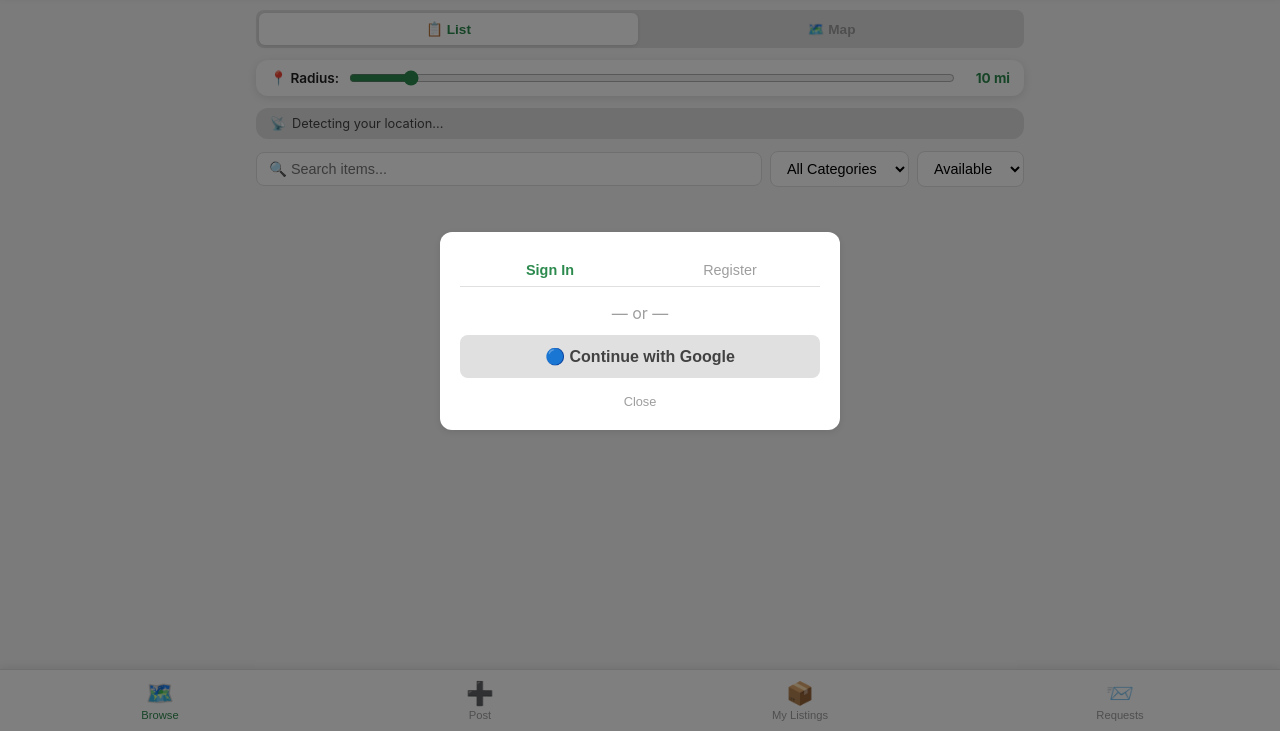
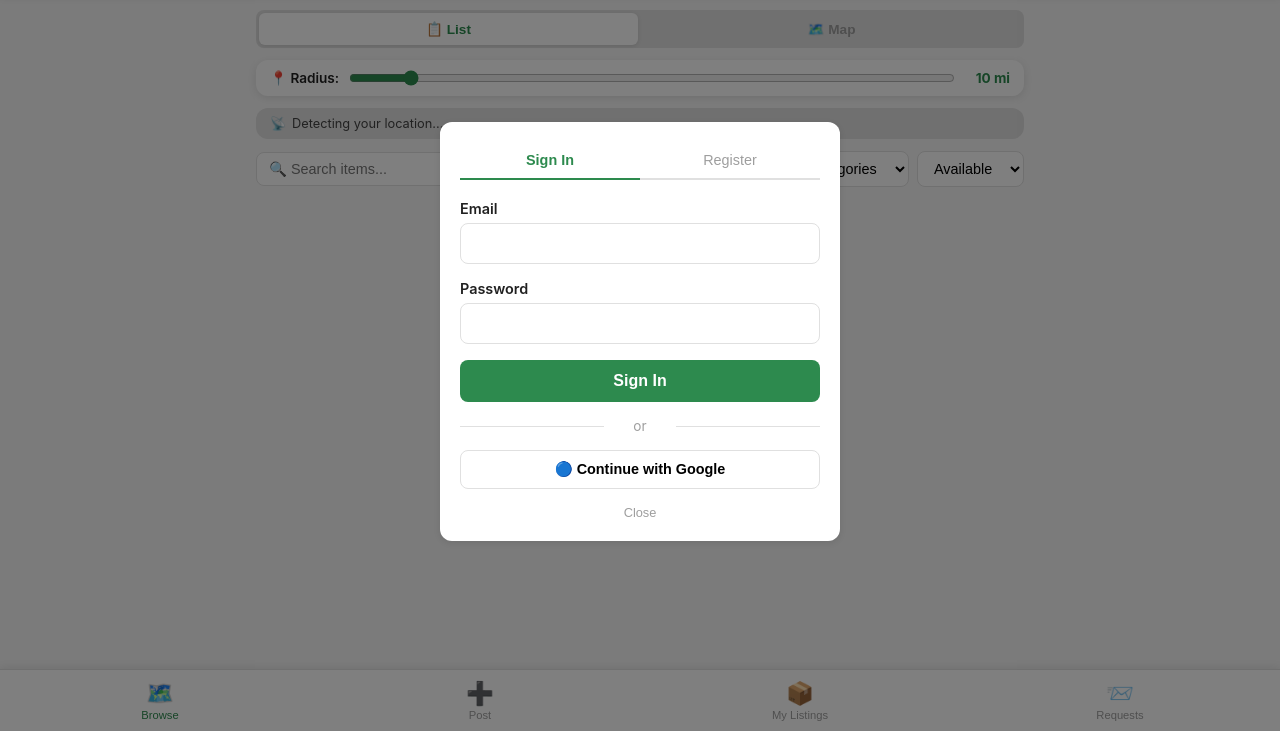
Before and after one commit to gandzekas/geogive, a website: page index.html in a window 1280 px wide. Both pictures are taken after a click on the button "Sign In". Shown: the part 69-800 px from the top of the page. Drawn offline with nearby package versions, Linux system fonts and the light colour scheme.

Commit message:
fix: auth form visibility + Google OAuth improvements
- Fix auth forms hidden by CSS (.auth-form {display:none}) — forms now use
  active class pattern matching CSS .auth-form.active {display:block}
- Add 'active' class to login form in HTML, remove inline display:none from
  register form
- Update switchAuthTab() to use classList.toggle('active') instead of
  inline style.display manipulation
- Add auth-tabs class to tab wrapper, divider class to 'or' separator
- Change Google button to use btn-google class (matches existing CSS)
- Improve Google OAuth error handling — show toast instead of authError
  (modal already closed at that point)
- Add access_type=offline and prompt=consent to Google OAuth params

```diff
--- a/index.html
+++ b/index.html
@@ -110,14 +110,14 @@
 <!-- Auth Modal -->
 <div class="modal-overlay" id="authModalOverlay" style="display:none">
   <div class="form-card" style="max-width:400px;width:100%">
-    <div style="display:flex;border-bottom:1px solid var(--gray-200);margin-bottom:16px">
-      <button class="auth-tab active" style="flex:1;padding:10px;background:none;border:none;font-weight:600" data-tab="login" onclick="switchAuthTab('login')">Sign In</button>
-      <button class="auth-tab" style="flex:1;padding:10px;background:none;border:none;color:var(--gray-400)" data-tab="register" onclick="switchAuthTab('register')">Register</button>
+    <div class="auth-tabs">
+      <button class="auth-tab active" data-tab="login" onclick="switchAuthTab('login')">Sign In</button>
+      <button class="auth-tab" data-tab="register" onclick="switchAuthTab('register')">Register</button>
     </div>
-    <form class="auth-form" id="loginForm" onsubmit="handleEmailAuth(event)"><div class="form-group"><label>Email</label><input type="email" id="loginEmail" required></div><div class="form-group"><label>Password</label><input type="password" id="loginPassword" required></div><div id="authError" style="color:red;font-size:0.85rem;margin-bottom:8px;display:none"></div><button type="submit" class="btn btn-primary btn-full">Sign In</button></form>
-    <form class="auth-form" id="registerForm" style="display:none" onsubmit="handleEmailAuth(event)"><div class="form-group"><label>Email</label><input type="email" id="registerEmail" required></div><div class="form-group"><label>Password</label><input type="password" id="registerPassword" required minlength="6"></div><div id="authErrorReg" style="color:red;font-size:0.85rem;margin-bottom:8px;display:none"></div><div id="authSuccessReg" style="color:var(--green);font-size:0.85rem;margin-bottom:8px;display:none"></div><button type="submit" class="btn btn-primary btn-full">Register</button></form>
-    <div style="text-align:center;margin:12px 0;color:var(--gray-400)">— or —</div>
-    <button class="btn btn-secondary btn-full" onclick="handleGoogleAuth()">🔵 Continue with Google</button>
+    <form class="auth-form active" id="loginForm" onsubmit="handleEmailAuth(event)"><div class="form-group"><label>Email</label><input type="email" id="loginEmail" required></div><div class="form-group"><label>Password</label><input type="password" id="loginPassword" required></div><div id="authError" style="color:red;font-size:0.85rem;margin-bottom:8px;display:none"></div><button type="submit" class="btn btn-primary btn-full">Sign In</button></form>
+    <form class="auth-form" id="registerForm" onsubmit="handleEmailAuth(event)"><div class="form-group"><label>Email</label><input type="email" id="registerEmail" required></div><div class="form-group"><label>Password</label><input type="password" id="registerPassword" required minlength="6"></div><div id="authErrorReg" style="color:red;font-size:0.85rem;margin-bottom:8px;display:none"></div><div id="authSuccessReg" style="color:var(--green);font-size:0.85rem;margin-bottom:8px;display:none"></div><button type="submit" class="btn btn-primary btn-full">Register</button></form>
+    <div class="divider">or</div>
+    <button class="btn btn-google btn-full" onclick="handleGoogleAuth()">🔵 Continue with Google</button>
     <div style="text-align:center;margin-top:12px"><button style="background:none;border:none;color:var(--gray-400);font-size:0.8rem;cursor:pointer" onclick="closeModal('authModalOverlay')">Close</button></div>
   </div>
 </div>
--- a/js/auth.js
+++ b/js/auth.js
@@ -118,8 +118,14 @@ function switchAuthTab(tab) {
 
   var loginForm = document.getElementById('loginForm');
   var registerForm = document.getElementById('registerForm');
-  if (loginForm) loginForm.style.display = (tab === 'login') ? '' : 'none';
-  if (registerForm) registerForm.style.display = (tab === 'register') ? '' : 'none';
+  if (loginForm) {
+    loginForm.style.display = '';
+    loginForm.classList.toggle('active', tab === 'login');
+  }
+  if (registerForm) {
+    registerForm.style.display = '';
+    registerForm.classList.toggle('active', tab === 'register');
+  }
 
   var errEl = document.getElementById('authError');
   var errElReg = document.getElementById('authErrorReg');
@@ -130,19 +136,30 @@ function switchAuthTab(tab) {
 async function handleGoogleAuth() {
   var sb = getSupabase();
   if (!sb) { showAuthError('Supabase not connected. Check Settings.'); return; }
+  //
+  // Close modal before redirect — it'll be gone when we come back
   closeModal('authModalOverlay');
+  //
   try {
     var redirectUrl = window.location.origin + window.location.pathname;
-    var { error } = await sb.auth.signInWithOAuth({
+    var result = await sb.auth.signInWithOAuth({
       provider: 'google',
       options: {
-        redirectTo: redirectUrl
+        redirectTo: redirectUrl,
+        queryParams: {
+          access_type: 'offline',
+          prompt: 'consent'
+        }
       }
     });
-    if (error) throw error;
-    // Page redirects to Google → Supabase callback → back here
-    // checkSession() on page load will pick up the session
-  } catch(e) { showAuthError(e.message); }
+    if (result && result.error) throw result.error;
+    // Page now redirects to Google → Supabase → back to redirectUrl
+    // checkSession() on page load picks up the session from URL hash/query
+  } catch(e) {
+    if (e && e.message) {
+      showToast('Google sign-in failed: ' + e.message);
+    }
+  }
 }
 
 async function handleEmailAuth(e) {
```
